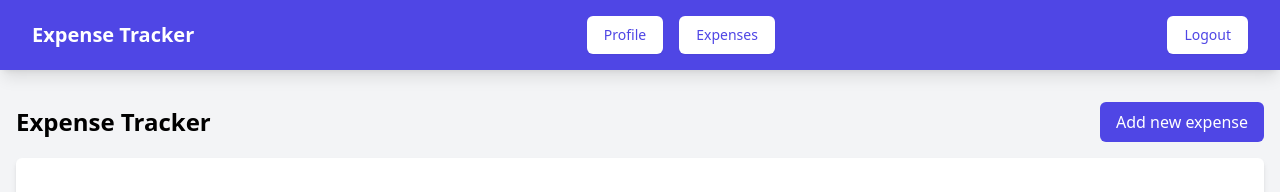
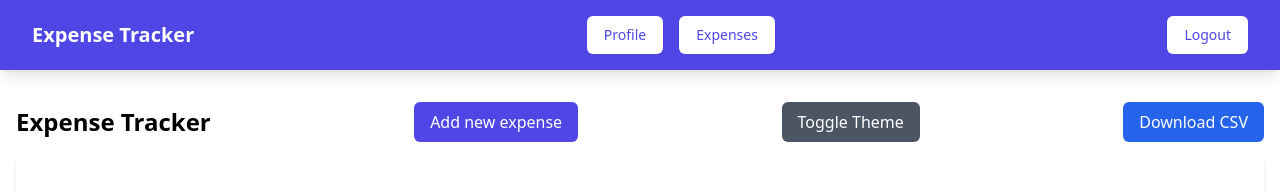
Before and after one commit to amitkocher1314/Expense-tracker, a React (Create React App) app: page /expenses in a window 1280 px wide. Shown: the top 192 px of the page. Built offline with nearby package versions, Linux system fonts and the light colour scheme; no server answers; sample sign-in values are in the browser's storage.

Commit message:
premium-feature

```diff
--- a/src/Store/store.js
+++ b/src/Store/store.js
@@ -1,9 +1,11 @@
 import { configureStore } from '@reduxjs/toolkit';
 import expensesReducer from './expensesReducer';
+import themeReducer from './themeReducer';
 
 const store = configureStore({
   reducer: {
     expenses: expensesReducer,
+    theme: themeReducer,
   },
 });
 
--- /dev/null
+++ b/src/Store/themeReducer.js
@@ -0,0 +1,14 @@
+import { createSlice } from '@reduxjs/toolkit';
+
+const themeSlice = createSlice({
+  name: 'theme',
+  initialState: 'light',
+  reducers: {
+    toggleTheme(state) {
+      return state === 'light' ? 'dark' : 'light';
+    },
+  },
+});
+
+export const { toggleTheme } = themeSlice.actions;
+export default themeSlice.reducer;
--- /dev/null
+++ b/src/components/pages/ExpensePage.css
@@ -0,0 +1,21 @@
+.light {
+    background-color: #ffffff;
+    color: #000000;
+  }
+
+  .dark {
+    background-color: #333333;
+    color: #ffffff;
+  }
+
+  .dark .bg-white {
+    background-color: #555555;
+  }
+
+  .dark .text-black {
+    color: #ffffff;
+  }
+
+  .dark .text-gray-700 {
+    color: #cccccc;
+  }
--- a/src/components/pages/ExpensePage.js
+++ b/src/components/pages/ExpensePage.js
@@ -1,7 +1,10 @@
+// ExpensePage.js
 import React, { useEffect, useState } from 'react';
 import { useDispatch, useSelector } from 'react-redux';
 import { setExpenses, addExpense, updateExpense, deleteExpense, setError, setStatus } from '../../Store/expensesReducer';
 import Header from '../header/Header';
+import { toggleTheme } from '../../Store/themeReducer';
+import './ExpensePage.css';
 
 const ExpensePage = () => {
   const [amount, setAmount] = useState('');
@@ -9,6 +12,7 @@ const ExpensePage = () => {
   const [category, setCategory] = useState('');
   const [isModalOpen, setIsModalOpen] = useState(false);
   const [editingExpense, setEditingExpense] = useState(null);
+  const theme = useSelector(state => state.theme);
 
   const dispatch = useDispatch();
   const expenses = useSelector(state => state.expenses.expenses);
@@ -89,6 +93,21 @@ const ExpensePage = () => {
     setEditingExpense(expense);
   };
 
+  const handleDownloadCSV = () => {
+    const csvRows = [
+      ['ID', 'Amount', 'Description', 'Category'],
+      ...expenses.map(exp => [exp.id, exp.amount, exp.description, exp.category])
+    ];
+
+    const csvContent = 'data:text/csv;charset=utf-8,' + csvRows.map(e => e.join(',')).join('\n');
+    const link = document.createElement('a');
+    link.setAttribute('href', encodeURI(csvContent));
+    link.setAttribute('download', 'expenses.csv');
+    document.body.appendChild(link);
+    link.click();
+    document.body.removeChild(link);
+  };
+
   useEffect(() => {
     fetchExpenses();
   }, []);
@@ -103,18 +122,19 @@ const ExpensePage = () => {
   };
 
   return (
-    <div className="flex flex-col min-h-screen bg-gray-100">
+    <div className={`flex flex-col min-h-screen ${theme}`}>
       <Header />
       <div className="container mx-auto px-4 py-8">
-      {total > 10000 && (
-  <button className="bg-yellow-500 text-white px-4 py-2 rounded-md mt-4">
-    Activate Premium
-  </button>
-)}
         <div className="flex justify-between items-center mb-4">
           <h1 className="text-2xl font-bold">Expense Tracker</h1>
           <button className="bg-indigo-600 text-white px-4 py-2 rounded-md" onClick={openModal}>
             Add new expense
+          </button>
+          <button className="bg-gray-600 text-white px-4 py-2 rounded-md" onClick={() => dispatch(toggleTheme())}>
+            Toggle Theme
+          </button>
+          <button className="bg-blue-600 text-white px-4 py-2 rounded-md" onClick={handleDownloadCSV}>
+            Download CSV
           </button>
         </div>
         <div className="bg-white p-8 rounded-md shadow-md">
```
